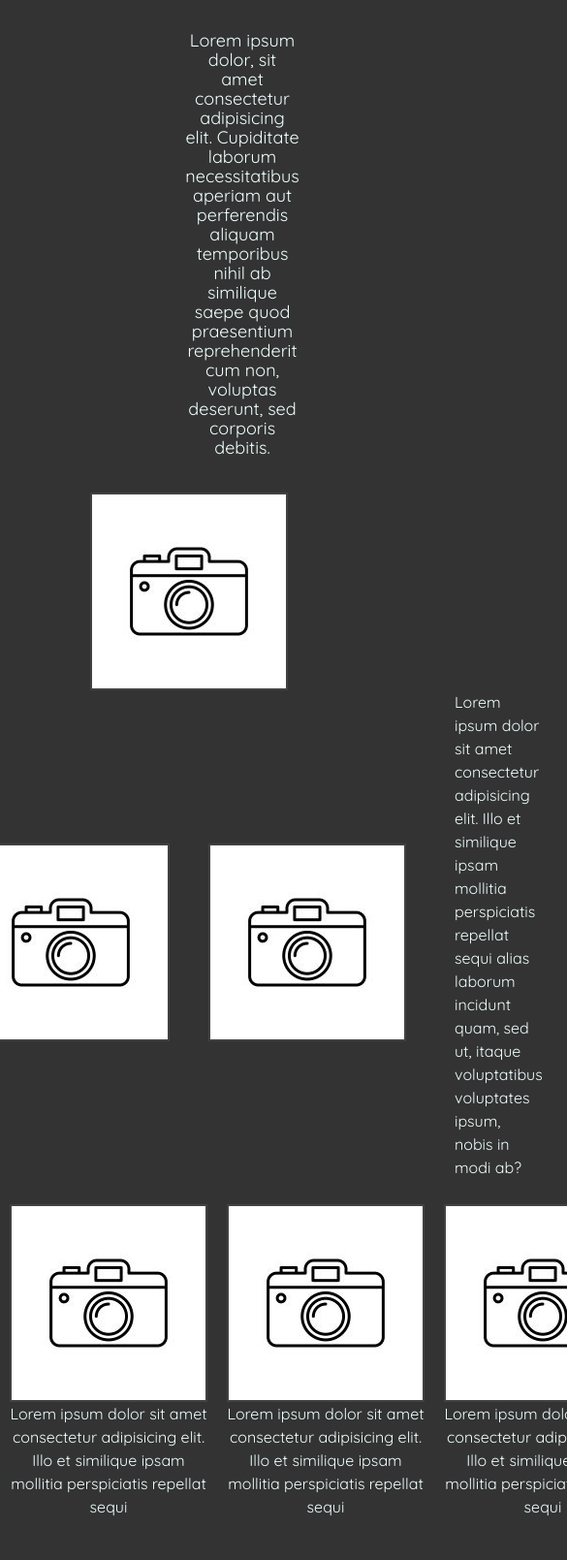
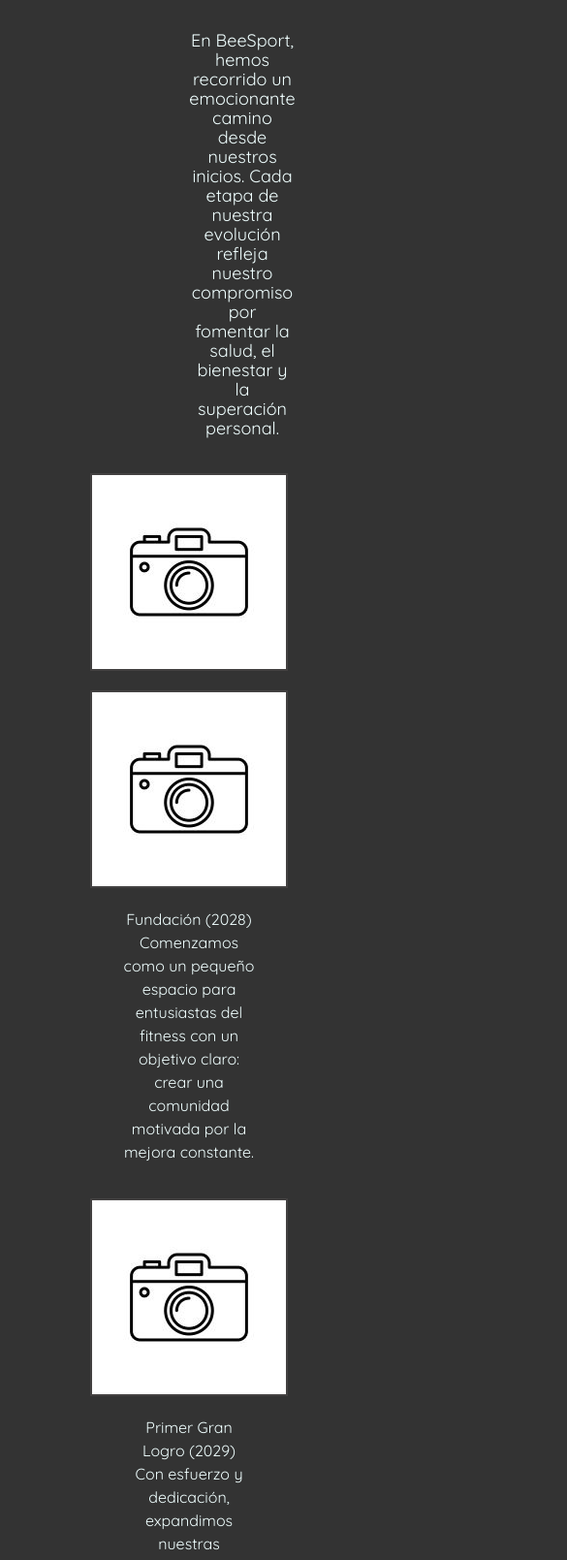
Before and after one commit to TomiHermoso/Primer-proyecto-Prueba, a plain HTML site: page html/gymHistory.html in a window 390 px wide. Shown: the part 174-1783 px from the top of the page at 97% size, 585 px wide, since content can reach past the window. Drawn offline with nearby package versions, Linux system fonts and the light colour scheme.

Commit message:
Entrega final

```diff
--- a/html/gymContact.html
+++ b/html/gymContact.html
@@ -1,13 +1,18 @@
 <!DOCTYPE html>
 <html lang="en">
+
 <head>
   <meta charset="UTF-8">
   <meta name="viewport" content="width=device-width, initial-scale=1.0">
+
+  <!-- Link Bootstrap -->
+  <link href="https://cdn.jsdelivr.net/npm/bootstrap@5.3.3/dist/css/bootstrap.min.css" rel="stylesheet"
+    integrity="sha384-QWTKZyjpPEjISv5WaRU9OFeRpok6YctnYmDr5pNlyT2bRjXh0JMhjY6hW+ALEwIH" crossorigin="anonymous">
+
+  <!-- Link De CSS -->
   <link rel="stylesheet" href="../css/style.css">
-  <!-- Link Bootstrap -->
-  <link href="https://cdn.jsdelivr.net/npm/bootstrap@5.3.3/dist/css/bootstrap.min.css" rel="stylesheet" integrity="sha384-QWTKZyjpPEjISv5WaRU9OFeRpok6YctnYmDr5pNlyT2bRjXh0JMhjY6hW+ALEwIH" crossorigin="anonymous">
+
   <!-- Font I -->
-
   <link rel="preconnect" href="https://fonts.googleapis.com">
   <link rel="preconnect" href="https://fonts.gstatic.com" crossorigin>
   <link href="https://fonts.googleapis.com/css2?family=Bebas+Neue&display=swap" rel="stylesheet">
@@ -22,11 +27,11 @@
 
 <body>
   <!--! Header de Bootstrap -->
-
   <nav class="navbar navbar-expand-lg head">
     <div class="container-fluid">
       <a href="index.html"><img src="../img/logoBlanco.png" alt="Logo"></a>
-    <button class="navbar-toggler" type="button" data-bs-toggle="collapse" data-bs-target="#navbarNav" aria-controls="navbarNav" aria-expanded="false" aria-label="Toggle navigation">
+      <button class="navbar-toggler" type="button" data-bs-toggle="collapse" data-bs-target="#navbarNav"
+        aria-controls="navbarNav" aria-expanded="false" aria-label="Toggle navigation">
         <span class="navbar-toggler-icon"></span>
       </button>
       <div class="collapse navbar-collapse nav-list" id="navbarNav">
@@ -61,13 +66,13 @@
     <div class="contacto-info">
       <div class="datos">
         <div class="datos-empresa">
-                    <h1>Lorem ipsum dolor sit</h1>
-                    <p>Lorem ipsum dolor sit amet</p>
-                    <p>Lorem ipsum dolor sit amet</p>
-                    <p>Lorem ipsum dolor sit amet</p>
-                    <p>Lorem ipsum dolor sit amet</p>
-                    <p>Lorem ipsum dolor sit amet</p>
-                    <p>Lorem ipsum dolor sit amet</p>
+          <h1>Contáctanos</h1>
+          <p>Correo electrónico: contacto@tusitio.com</p>
+          <p>Teléfono: +123 456 7890</p>
+          <p>Ubicación: Calle Ejemplo #123, Ciudad, País <br>
+          Ciudad, País<br>
+          Horario de atención presencial: Lunes a viernes de 10:00 a.m. a 4:00 p.m.
+          </p>
         </div>
         <div class="datos-redes">
           <img src="../img/twitter-alt.png" alt="red">
@@ -79,20 +84,28 @@
         <form action="#">
           <div class="nombre-apellido">
             <div class="nombre">
-                            <label><p>Nombres</p></label>
+              <label>
+                <p>Nombres</p>
+              </label>
               <input type="text" placeholder="Nombres" required>
             </div>
             <div class="apellido">
-                            <label><p>Apellidos</p></label>
+              <label>
+                <p>Apellidos</p>
+              </label>
               <input type="text" placeholder="Apellidos" required>
             </div>
           </div>
           <div class="mail">
-                        <label><p>Gmail</p></label>
+            <label>
+              <p>Gmail</p>
+            </label>
             <input type="email" placeholder="Correo Electrónico">
           </div>
           <div class="mensaje">
-                        <label><p>Mensaje</p></label>
+            <label>
+              <p>Mensaje</p>
+            </label>
             <textarea name="mensaje" id="mensaje" class="mensaje" placeholder="Su Mensaje"></textarea>
           </div>
           <div class="boton">
@@ -101,7 +114,6 @@
         </form>
       </div>
     </div>
-
   </main>
 
 
@@ -117,6 +129,9 @@
     </div>
   </footer>
   <!-- Link js Bootstrap -->
-    <script src="https://cdn.jsdelivr.net/npm/bootstrap@5.3.3/dist/js/bootstrap.bundle.min.js" integrity="sha384-YvpcrYf0tY3lHB60NNkmXc5s9fDVZLESaAA55NDzOxhy9GkcIdslK1eN7N6jIeHz" crossorigin="anonymous"></script>
+  <script src="https://cdn.jsdelivr.net/npm/bootstrap@5.3.3/dist/js/bootstrap.bundle.min.js"
+    integrity="sha384-YvpcrYf0tY3lHB60NNkmXc5s9fDVZLESaAA55NDzOxhy9GkcIdslK1eN7N6jIeHz"
+    crossorigin="anonymous"></script>
 </body>
+
 </html>
--- a/html/gymHistory.html
+++ b/html/gymHistory.html
@@ -1,28 +1,35 @@
 <!DOCTYPE html>
 <html lang="en">
+
 <head>
   <meta charset="UTF-8">
   <meta name="viewport" content="width=device-width, initial-scale=1.0">
+
+  <!-- Link Bootstrap -->
+  <link href="https://cdn.jsdelivr.net/npm/bootstrap@5.3.3/dist/css/bootstrap.min.css" rel="stylesheet"
+    integrity="sha384-QWTKZyjpPEjISv5WaRU9OFeRpok6YctnYmDr5pNlyT2bRjXh0JMhjY6hW+ALEwIH" crossorigin="anonymous">
+
+  <!-- Link De CSS -->
   <link rel="stylesheet" href="../css/style.css">
+
   <!-- Font I -->
-
   <link rel="preconnect" href="https://fonts.googleapis.com">
   <link rel="preconnect" href="https://fonts.gstatic.com" crossorigin>
   <link href="https://fonts.googleapis.com/css2?family=Bebas+Neue&display=swap" rel="stylesheet">
-  <!-- Link Bootstrap -->
-  <link href="https://cdn.jsdelivr.net/npm/bootstrap@5.3.3/dist/css/bootstrap.min.css" rel="stylesheet" integrity="sha384-QWTKZyjpPEjISv5WaRU9OFeRpok6YctnYmDr5pNlyT2bRjXh0JMhjY6hW+ALEwIH" crossorigin="anonymous">
   <!-- Font II -->
   <link rel="preconnect" href="https://fonts.googleapis.com">
   <link rel="preconnect" href="https://fonts.gstatic.com" crossorigin>
   <link href="https://fonts.googleapis.com/css2?family=Quicksand:wght@300..700&display=swap" rel="stylesheet">
   <title>Historia</title>
+</head>
 
+<body>
   <!--! Header de Bootstrap -->
-
   <nav class="navbar navbar-expand-lg head">
     <div class="container-fluid">
       <a href="index.html"><img src="../img/logoBlanco.png" alt="Logo"></a>
-    <button class="navbar-toggler" type="button" data-bs-toggle="collapse" data-bs-target="#navbarNav" aria-controls="navbarNav" aria-expanded="false" aria-label="Toggle navigation">
+      <button class="navbar-toggler" type="button" data-bs-toggle="collapse" data-bs-target="#navbarNav"
+        aria-controls="navbarNav" aria-expanded="false" aria-label="Toggle navigation">
         <span class="navbar-toggler-icon"></span>
       </button>
       <div class="collapse navbar-collapse nav-list" id="navbarNav">
@@ -49,16 +56,15 @@
 
   <!-- ! Fin del Header -->
 
-
   <!-- Header -->
 
   <header>
     <div class="historia-titulo">
-          <h1>Lorem ipsum dolor</h1>
+      <h1>Nuestra Historia</h1>
     </div>
     <div class="historia-subtitulo">
       <p>
-              Lorem ipsum dolor, sit amet consectetur adipisicing elit. Cupiditate laborum necessitatibus aperiam aut perferendis aliquam temporibus nihil ab similique saepe quod praesentium reprehenderit cum non, voluptas deserunt, sed corporis debitis.
+        En BeeSport, hemos recorrido un emocionante camino desde nuestros inicios. Cada etapa de nuestra evolución refleja nuestro compromiso por fomentar la salud, el bienestar y la superación personal.
       </p>
     </div>
   </header>
@@ -67,33 +73,38 @@
 
   <main>
     <div class="historia-parte-1">
-          <img src="../img/img1.png" alt="">
+      <img src="../img/img1.png" alt="esta es nuestra historia">
     </div>
     <div class="historia-parte-2">
-          <p>Lorem ipsum dolor sit amet consectetur adipisicing elit. Illo et similique ipsam mollitia perspiciatis repellat sequi alias laborum incidunt quam, sed ut, itaque voluptatibus voluptates ipsum, nobis in modi ab?</p>
-          <img src="../img/img1.png" alt="">
-          <img src="../img/img1.png" alt="">
-          <p>Lorem ipsum dolor sit amet consectetur adipisicing elit. Illo et similique ipsam mollitia perspiciatis repellat sequi alias laborum incidunt quam, sed ut, itaque voluptatibus voluptates ipsum, nobis in modi ab?</p>
+      <p class="primerTxt">Fundación (2028)<br>
+        Comenzamos como un pequeño espacio para entusiastas del fitness con un objetivo claro: crear una comunidad motivada por la mejora constante.</p>
+      <img class="primerImg" src="../img/img1.png" alt="esta es nuestra historia">
+      <img class="segundaImg" src="../img/img1.png" alt="esta es nuestra historia">
+      <p class="segundoTxt" >Primer Gran Logro (2029)<br>
+        Con esfuerzo y dedicación, expandimos nuestras instalaciones, añadiendo más equipos y clases grupales diseñadas para todas las edades y niveles.</p>
     </div>
 
     <div class="historia-parte-3">
       <div class="parte-3-contenido">
-              <img src="../img/img1.png" alt="">
-              <p>Lorem ipsum dolor sit amet consectetur adipisicing elit. Illo et similique ipsam mollitia perspiciatis repellat sequi </p>
+        <img src="../img/img1.png" alt="esta es nuestra historia">
+        <p>Crecimiento y Reconocimiento (2029)<br>
+          Nos convertimos en un referente local, destacando por nuestra atención personalizada y entrenadores certificados. </p>
       </div>
       <div class="parte-3-contenido">
-              <img src="../img/img1.png" alt="">
-              <p>Lorem ipsum dolor sit amet consectetur adipisicing elit. Illo et similique ipsam mollitia perspiciatis repellat sequi </p>
+        <img src="../img/img1.png" alt="esta es nuestra historia">
+        <p>Innovación (2029)<br>
+          Introdujimos tecnología avanzada y programas únicos que transformaron la experiencia fitness de nuestros clientes. </p>
       </div>
       <div class="parte-3-contenido">
-              <img src="../img/img1.png" alt="">
-              <p>Lorem ipsum dolor sit amet consectetur adipisicing elit. Illo et similique ipsam mollitia perspiciatis repellat sequi </p>
+        <img src="../img/img1.png" alt="esta es nuestra historia">
+        <p>Hoy en Día<br>
+          Somos mucho más que un gimnasio; somos una comunidad de personas comprometidas con alcanzar sus metas y superar sus límites. </p>
       </div>
       <div class="parte-3-contenido">
-              <img src="../img/img1.png" alt="">
-              <p>Lorem ipsum dolor sit amet consectetur adipisicing elit. Illo et similique ipsam mollitia perspiciatis repellat sequi </p>
+        <img src="../img/img1.png" alt="esta es nuestra historia">
+        <p>Superación y Comunidad (2029):<br>
+          Nos convertimos en un lugar donde el esfuerzo y el compañerismo se combinan. Cada miembro de nuestra familia fitness es parte esencial de esta historia.</p>
       </div>
-
     </div>
   </main>
 
@@ -110,6 +121,9 @@
     </div>
   </footer>
   <!-- Link js Bootstrap -->
-    <script src="https://cdn.jsdelivr.net/npm/bootstrap@5.3.3/dist/js/bootstrap.bundle.min.js" integrity="sha384-YvpcrYf0tY3lHB60NNkmXc5s9fDVZLESaAA55NDzOxhy9GkcIdslK1eN7N6jIeHz" crossorigin="anonymous"></script>
+  <script src="https://cdn.jsdelivr.net/npm/bootstrap@5.3.3/dist/js/bootstrap.bundle.min.js"
+    integrity="sha384-YvpcrYf0tY3lHB60NNkmXc5s9fDVZLESaAA55NDzOxhy9GkcIdslK1eN7N6jIeHz" crossorigin="anonymous">
+    </script>
 </body>
+
 </html>
--- a/scss/_querris.scss
+++ b/scss/_querris.scss
@@ -1,4 +1,20 @@
 @media screen and (max-width:768px){
+ // Start Pag Two //
+
+    .content-pag2{
+        .info2{
+            flex-direction: column;
+        }
+        .infoReverse{
+            p{
+                order: 1;
+            }
+        }
+
+    }
+
+
+
     .head{
         button{
         }
@@ -30,11 +46,12 @@
 
     main{
         .contacto-info{
-
+            flex-direction: column;
             .datos{
                 align-content: flex-start;
                 padding-top: 25px;
                 color: $fontColor;
+                height: 400px;
                 .datos-empresa{
                     h1{
                         font-size: 40px;
@@ -52,7 +69,7 @@ main{
                 }
             }
             .contacto{
-            width: 50%;
+                width: 70%;
                 height: 500px;
                 vertical-align: middle;
                 align-content: center;
@@ -93,5 +110,42 @@ main{
         }
     }
 
-/** End Pag four */
+    // Start Pag Five //
+
+    .historia-parte-2{
+        flex-direction: column;
+        .primerImg {
+            order:0 ;
+
         }
+        .primerTxt {
+            order: 1;
+            width: 50%;
+            text-align: center;
+        }
+        .segundaImg{
+            order: 2;
+        }
+        .segundoTxt{
+            order: 3;
+            width: 50%;
+            text-align: center;
+        }
+    }
+    .historia-parte-3{
+        flex-direction: column;
+        display: flex;
+        align-items: center;
+
+        p{
+            width: 100%;
+            text-align: center;
+        }
+        .parte-3-contenido{
+            display: flex;
+            width: 220px;
+            flex-direction: column;
+            justify-content: center;
+        }
+    }
+}
```
Also changed, not shown: html/gymSponsors.html (+15 -8 lines), html/gymStaff.html (+21 -11 lines), index.html (+16 -5 lines), css/style.css, 1 other file. Lines whose indentation alone changed are shown as unchanged.
